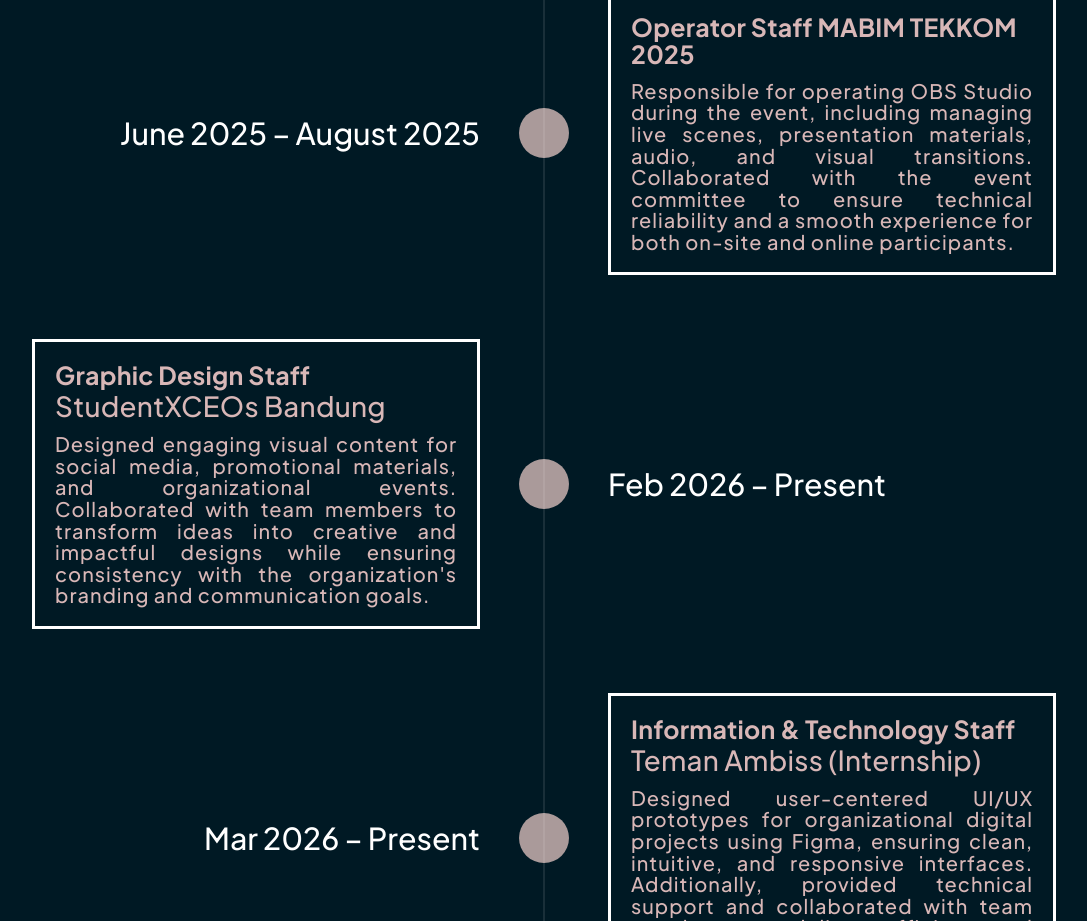
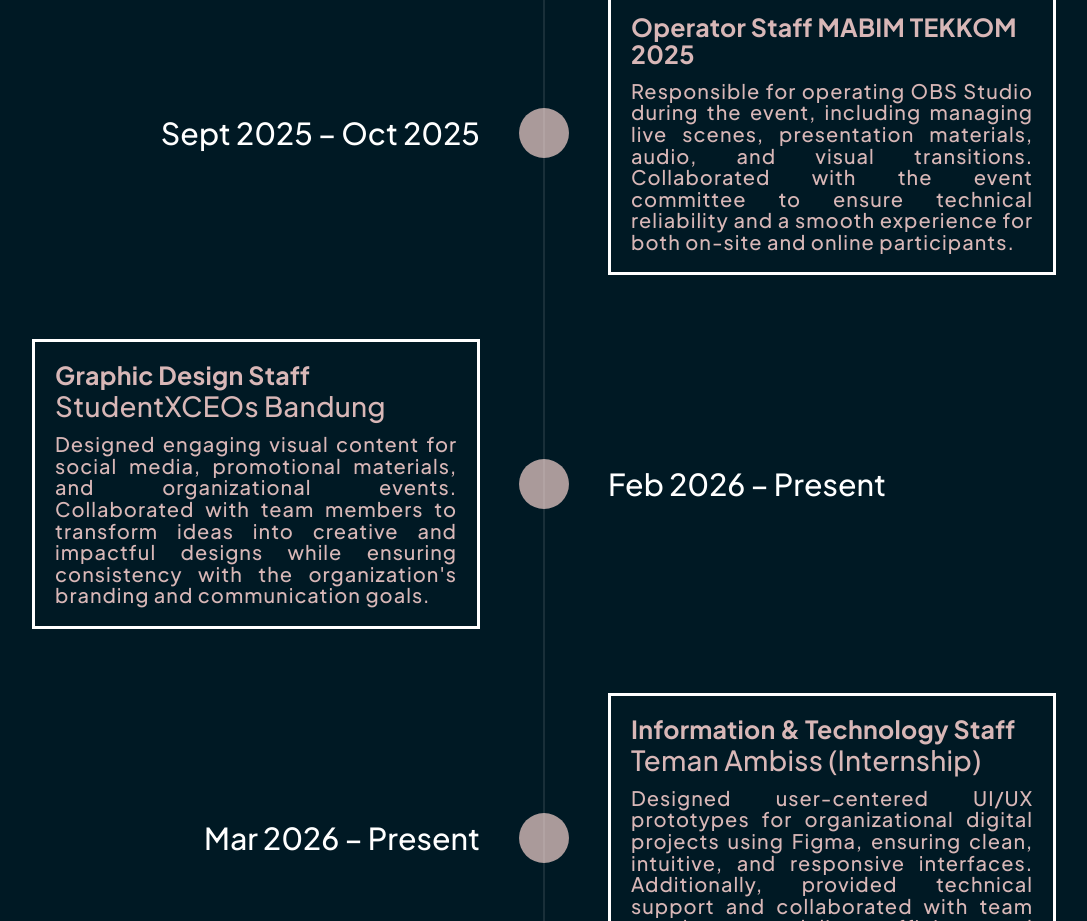
Before and after one commit to thariq122/My-Portfolio, a React (Vite) app: page / in a window 1280 px wide. Shown: the part 1520-2441 px from the top of the page, without its empty margins (96-1183 px from the left). Built offline with nearby package versions, Linux system fonts and the light colour scheme.

Commit message:
update experience

```diff
--- a/src/data/experience.js
+++ b/src/data/experience.js
@@ -13,7 +13,7 @@
     side: 'right',
     title: 'Operator Staff MABIM TEKKOM 2025',
     organization: null,
-    period: 'June 2025 – August 2025',
+    period: 'Sept 2025 – Oct 2025',
     description:
       'Responsible for operating OBS Studio during the event, including managing live scenes, presentation materials, audio, and visual transitions. Collaborated with the event committee to ensure technical reliability and a smooth experience for both on-site and online participants.',
   },
```
